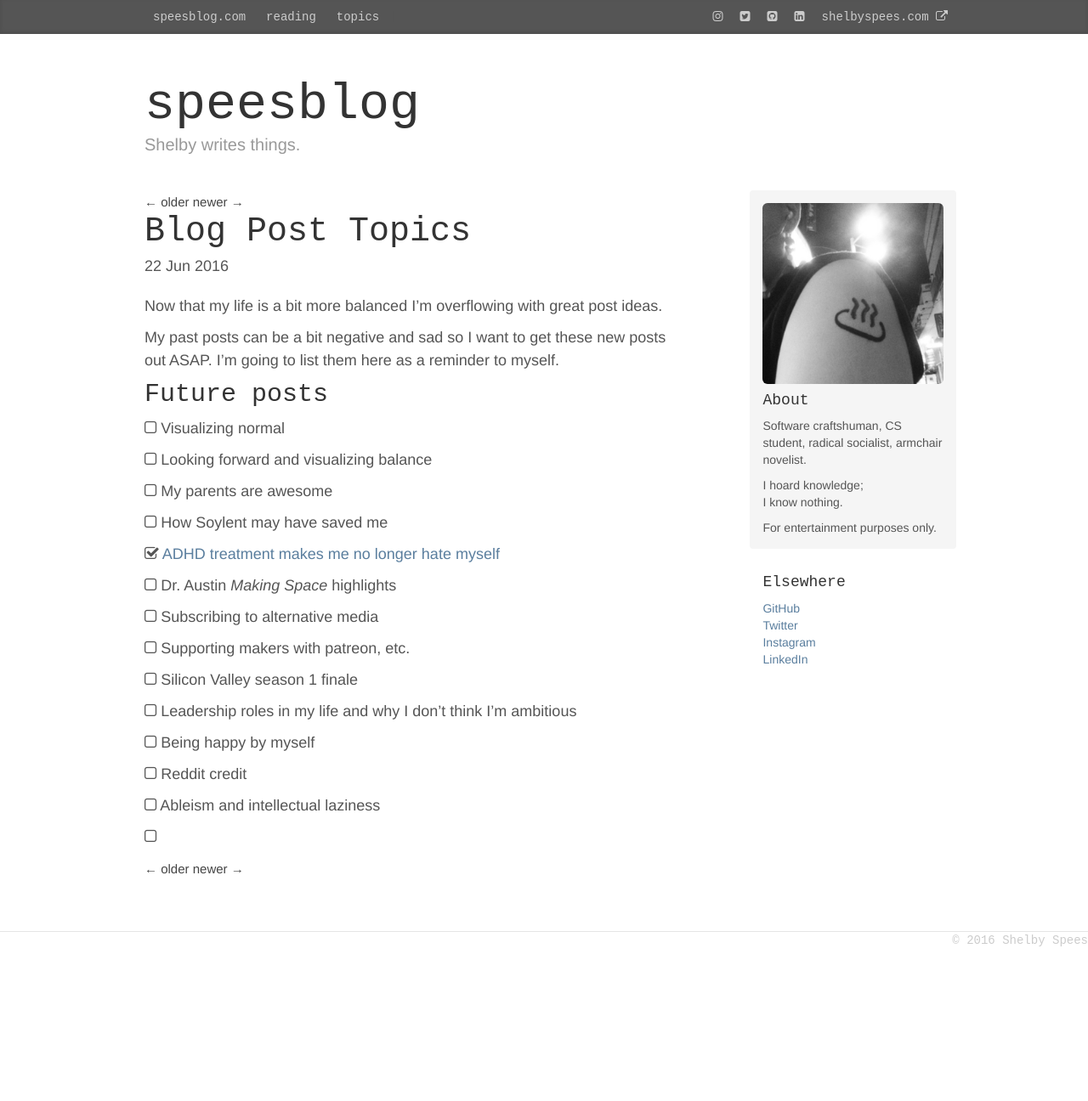
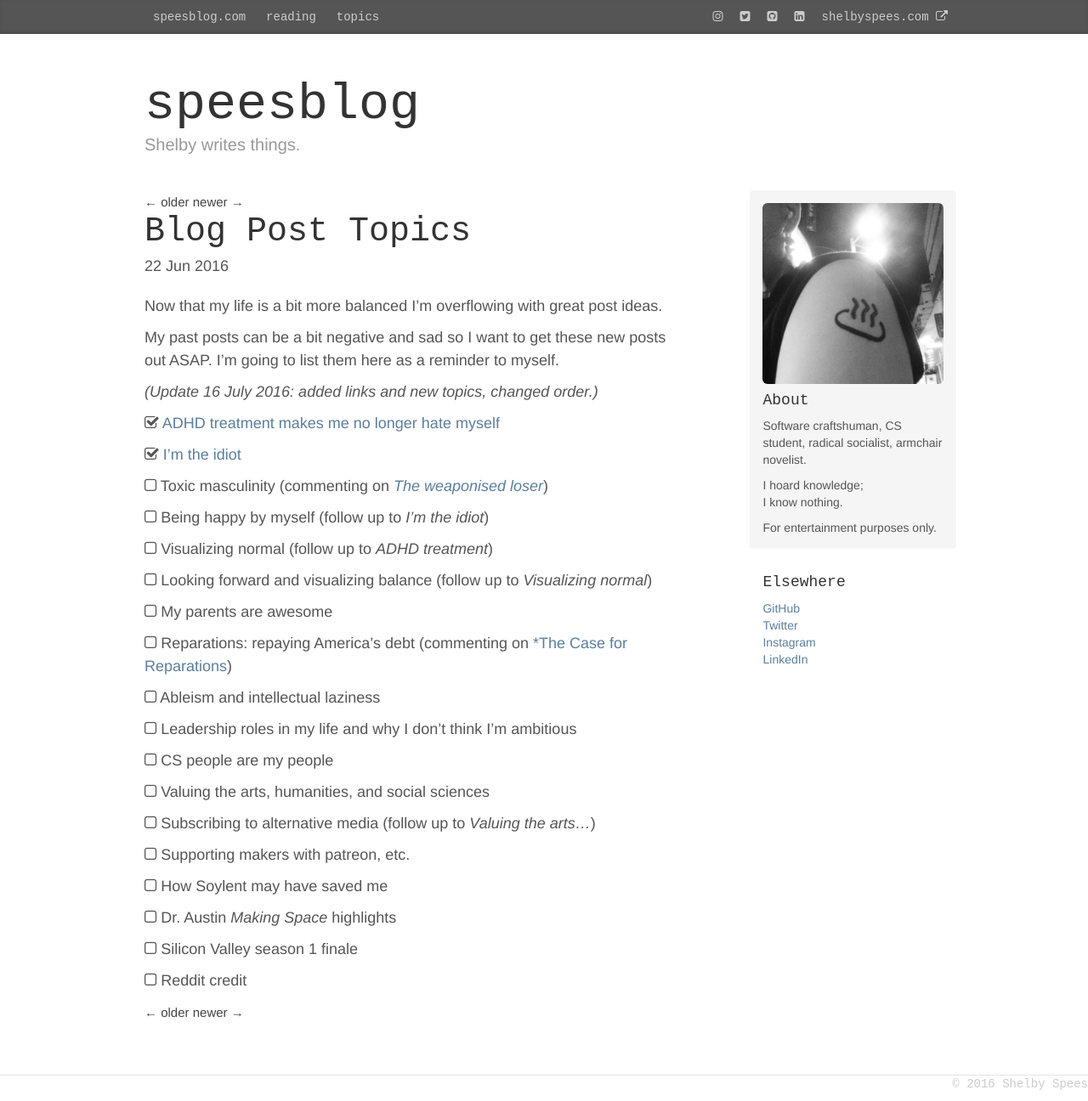
Before and after one commit to shelbyspees/speesblog, a Jekyll site: the page built from _posts/2016-06-22-blog-post-topics.md, in a window 1280 px wide. Shown: the whole page at 85% size. Built offline with Jekyll 4.4.1, drawn with Linux system fonts in a browser that asks for light colours; nearby versions of some CDN libraries; before the commit the page ends 1127 px from its top, so only the background shows below that.

Commit message:
Update post list

```diff
--- a/_posts/2016-06-22-blog-post-topics.md
+++ b/_posts/2016-06-22-blog-post-topics.md
@@ -8,32 +8,40 @@ Now that my life is a bit more balanced I'm overflowing with great post ideas.
 
 My past posts can be a bit negative and sad so I want to get these new posts out ASAP. I'm going to list them here as a reminder to myself.
 
-## Future posts
+*(Update 16 July 2016: added links and new topics, changed order.)*
 
-<i class="fa fa-square-o"></i> Visualizing normal
+<i class="fa fa-check-square-o"></i> [ADHD treatment makes me no longer hate myself](/mental_health/2016/06/24/adhd-treatment/)
 
-<i class="fa fa-square-o"></i> Looking forward and visualizing balance
+<i class="fa fa-check-square-o"></i> [I'm the idiot](/dating/2016/07/03/im-the-idiot/)
+
+<i class="fa fa-square-o"></i> Toxic masculinity (commenting on [*The weaponised loser*](https://aeon.co/essays/humiliation-and-rage-how-toxic-masculinity-fuels-mass-shootings))
+
+<i class="fa fa-square-o"></i> Being happy by myself (follow up to *I'm the idiot*)
+
+<i class="fa fa-square-o"></i> Visualizing normal (follow up to *ADHD treatment*)
+
+<i class="fa fa-square-o"></i> Looking forward and visualizing balance (follow up to *Visualizing normal*)
 
 <i class="fa fa-square-o"></i> My parents are awesome
 
+<i class="fa fa-square-o"></i> Reparations: repaying America's debt (commenting on [*The Case for Reparations](http://www.theatlantic.com/magazine/archive/2014/06/the-case-for-reparations/361631/))
+
+<i class="fa fa-square-o"></i> Ableism and intellectual laziness
+
+<i class="fa fa-square-o"></i> Leadership roles in my life and why I don't think I'm ambitious
+
+<i class="fa fa-square-o"></i> CS people are my people
+
+<i class="fa fa-square-o"></i> Valuing the arts, humanities, and social sciences
+
+<i class="fa fa-square-o"></i> Subscribing to alternative media (follow up to *Valuing the arts...*)
+
+<i class="fa fa-square-o"></i> Supporting makers with patreon, etc.
+
 <i class="fa fa-square-o"></i> How Soylent may have saved me
-
-<i class="fa fa-check-square-o"></i> [ADHD treatment makes me no longer hate myself](/mental_health/2016/06/24/adhd-treatment/)
 
 <i class="fa fa-square-o"></i> Dr. Austin *Making Space* highlights
 
-<i class="fa fa-square-o"></i> Subscribing to alternative media
-
-<i class="fa fa-square-o"></i> Supporting makers with patreon, etc.
-
 <i class="fa fa-square-o"></i> Silicon Valley season 1 finale
 
-<i class="fa fa-square-o"></i> Leadership roles in my life and why I don't think I'm ambitious
-
-<i class="fa fa-square-o"></i> Being happy by myself
-
 <i class="fa fa-square-o"></i> Reddit credit
-
-<i class="fa fa-square-o"></i> Ableism and intellectual laziness
-
-<i class="fa fa-square-o"></i>
```
